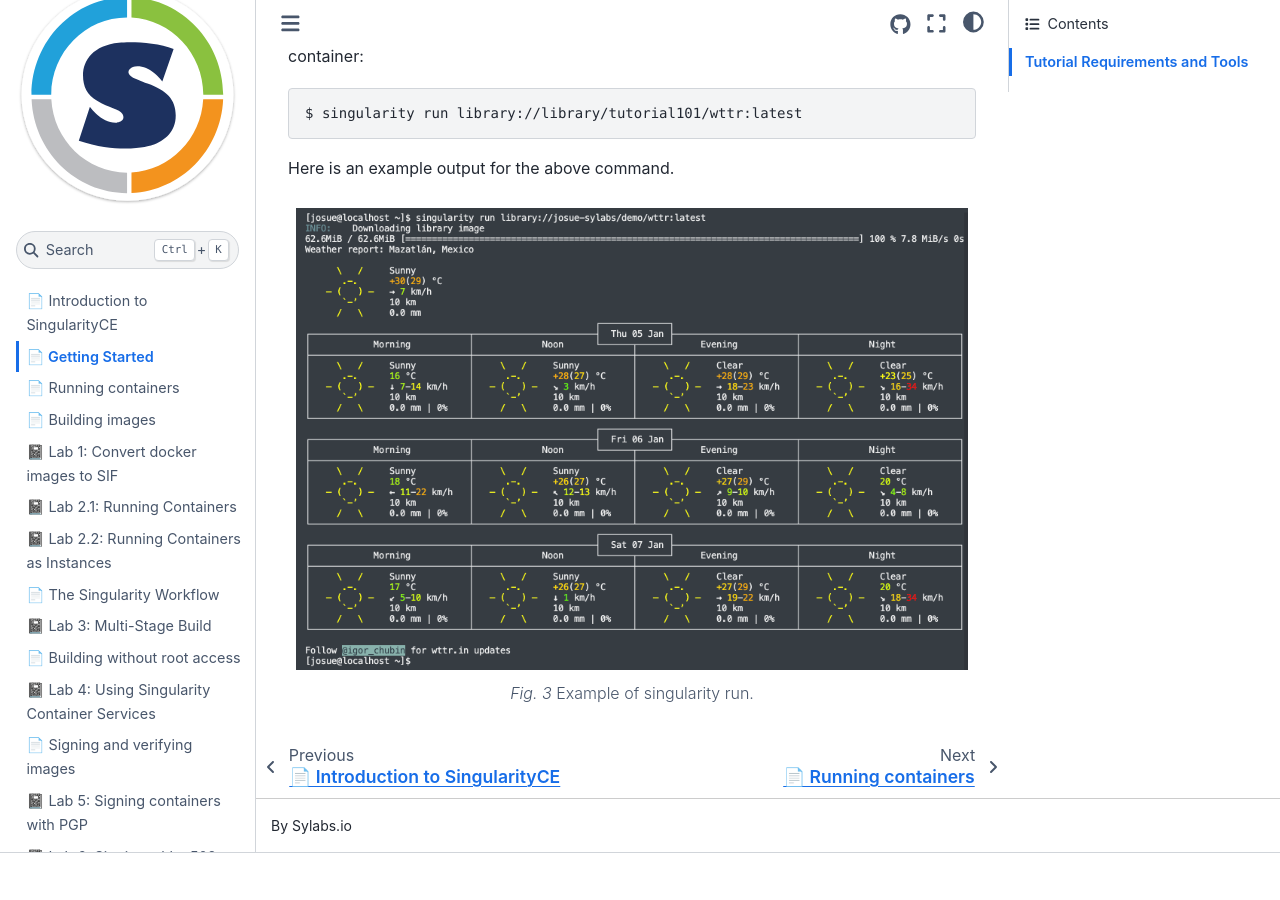
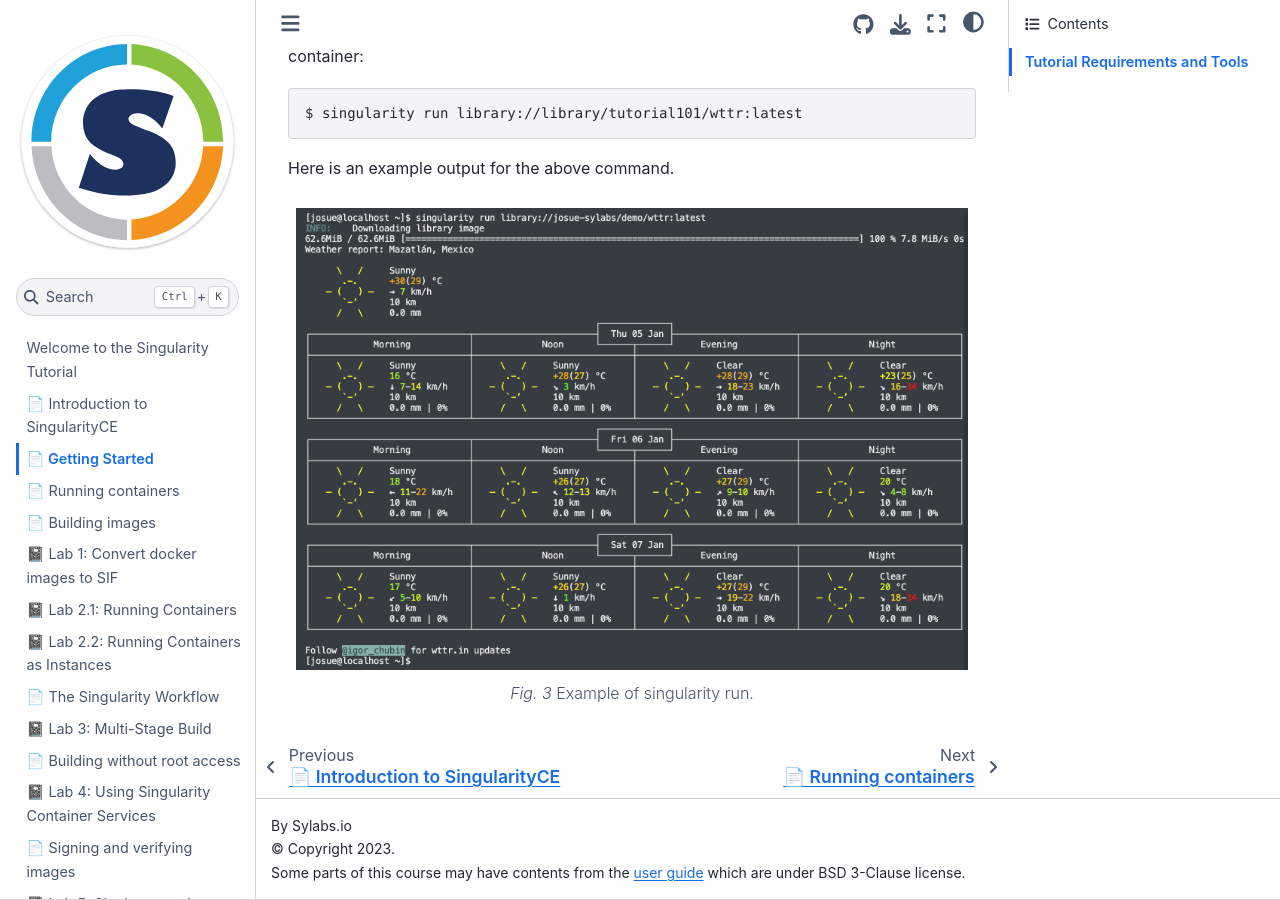
Before and after one commit to tobyesmith/singularity101, a Jupyter Book: the page built from gettingstarted.md, in a window 1280 px wide and 900 px high, scrolled down 902 px. Built offline with Jupyter Book 1.0.4 settings and Sphinx 7.4.7 and the Sphinx Book theme 1.1.4, drawn with Linux system fonts in a browser that asks for light colours; before the commit the page ends 1755 px from its top, so only the background shows below that; part of the change alters nothing that is shown.

Commit message:
Cleaning up documentation

```diff
--- a/_config.yml
+++ b/_config.yml
@@ -4,6 +4,7 @@
 title: Singularity Tutorial
 author: Sylabs.io
 logo: images/singularity-logo-round.svg
+copyright: '2023'
 
 # Force re-execution of notebooks on each build.
 # See https://jupyterbook.org/content/execute.html
@@ -21,16 +22,6 @@ repository:
 html:
   use_issues_button: true
   use_repository_button: true
-  google_analytics_id: G-ZTE25XWQKF
+  google_analytics_id: 'G-ZTE25XWQKF'
   extra_footer: |
-    <p>&copy; Copyright 2023</p>
     <p>Some parts of this course may have contents from the <a href="https://docs.sylabs.io/guides/latest/user-guide/">user guide</a> which are under BSD 3-Clause license.</p>
-sphinx:
-  config:
-    html_show_copyright: false
-    html_theme_options:
-      use_download_button: false
-      repository_url: https://github.com/sylabs/singularity101
-      use_issues_button: true
-      use_repository_button: true
-      use_edit_page_button: true
```
